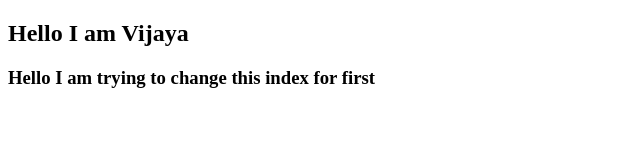
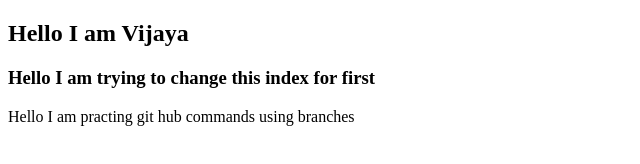
Before and after one commit to Vidhya1010/Git_Practice, a plain HTML site: page index.html in a window 1280 px wide. Shown: the whole page, without its empty margins (0-640 px from the left). Drawn offline with Linux system fonts and the light colour scheme.

Commit message:
changes in thirsty for merge

```diff
--- a/index.html
+++ b/index.html
@@ -10,7 +10,7 @@
 <body>
     <h2>Hello I am Vijaya</h2>
     <h3>Hello I am trying to change this index for first</h3>
-
+    <p>Hello I am practing git hub commands using branches</p>
 
 </body>
 
```
